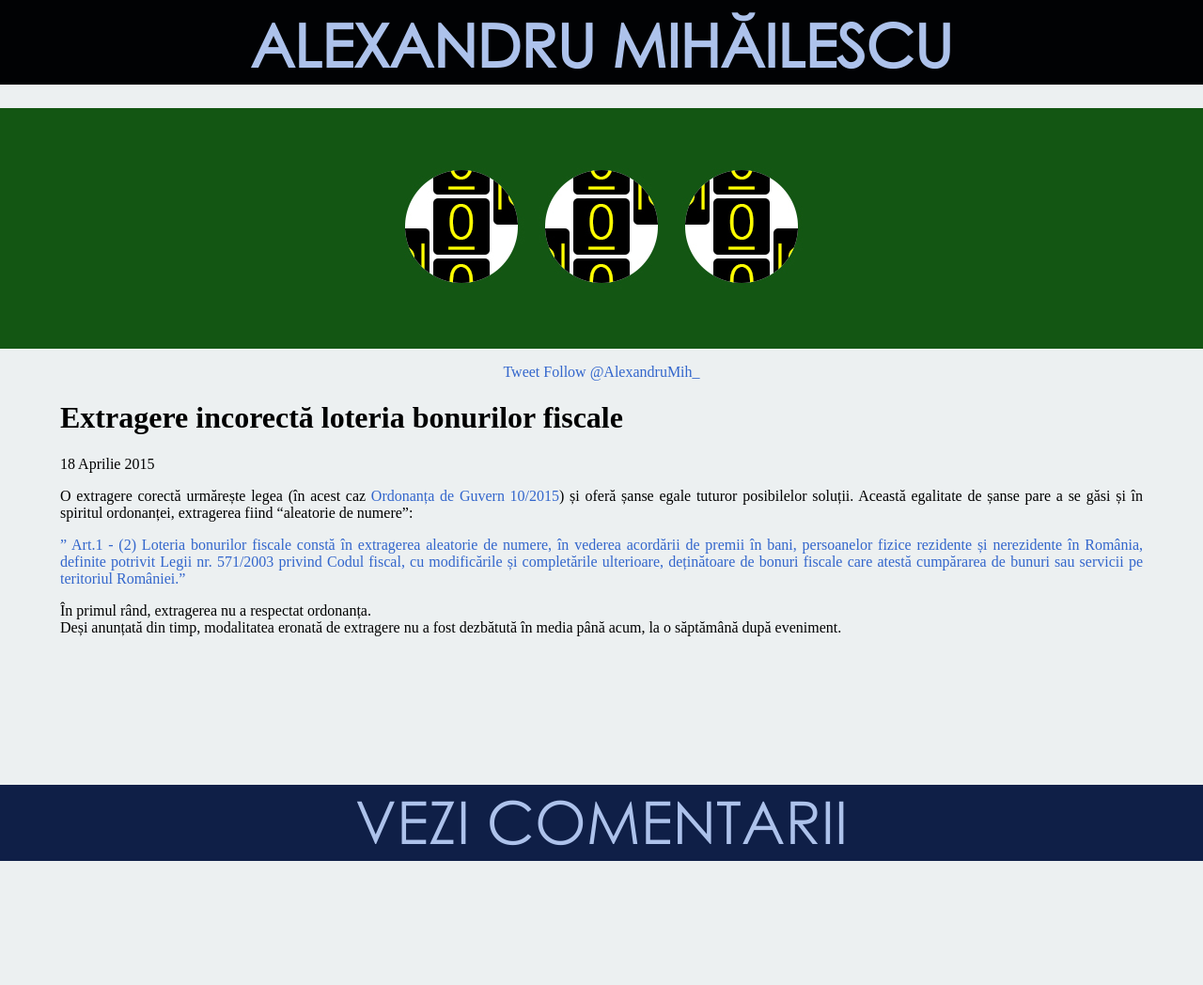
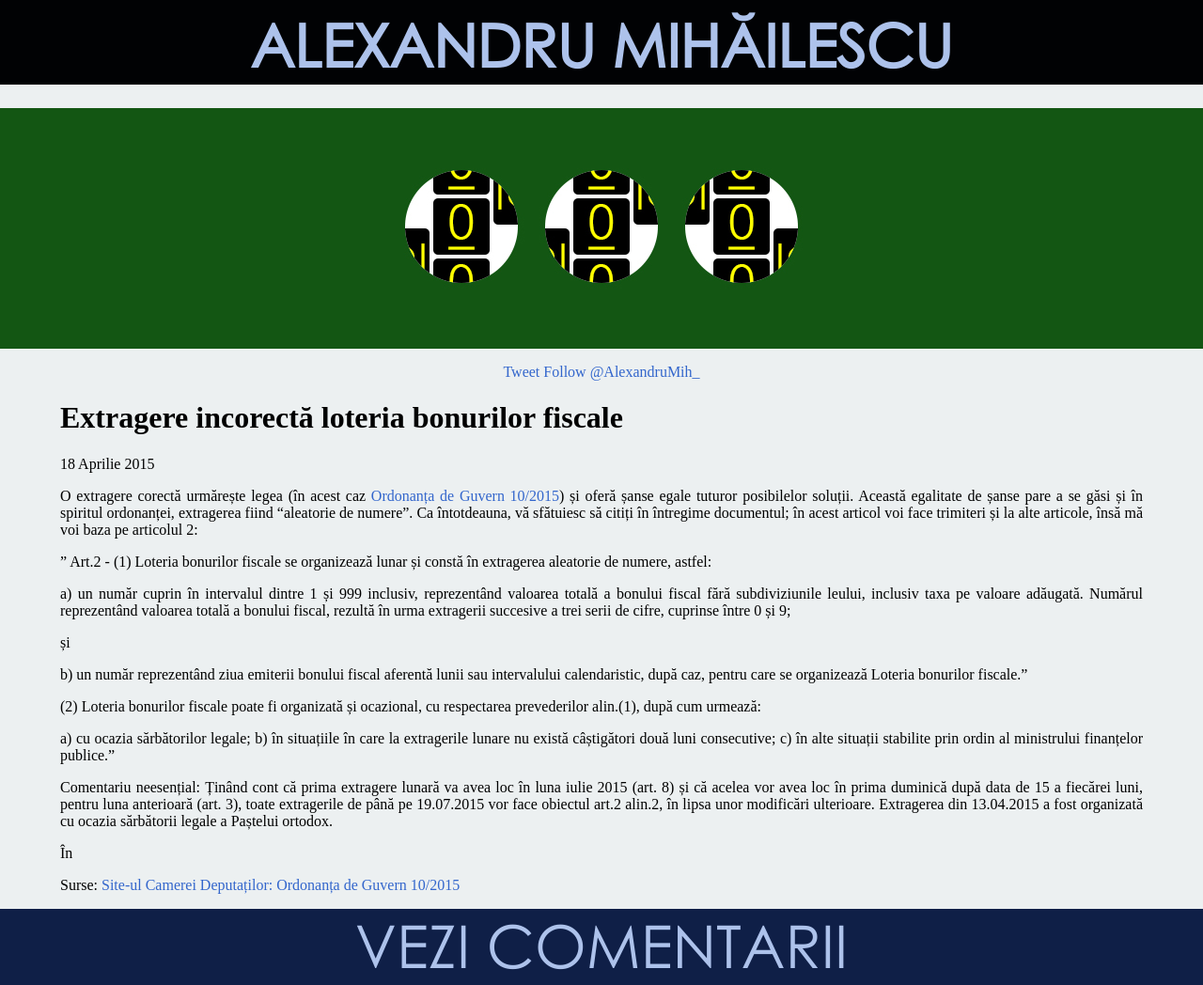
Before and after one commit to AlexandruMihailescu/alexandrumihailescu.github.com, a Jekyll site: the page built from _posts/2015-04-18-extragere-incorecta-loteria-bonurilor.md, in a window 1280 px wide. Shown: the whole page at 94% size. Built offline with Jekyll 4.4.1, drawn with Linux system fonts in a browser that asks for light colours; nearby versions of some CDN libraries; Markdown is read by kramdown in place of the engine named in the settings; comment, search, counter and statistics services are not loaded; before the commit the page ends 916 px from its top, so only the background shows below that.

Commit message:
updated article

```diff
--- a/_posts/2015-04-18-extragere-incorecta-loteria-bonurilor.md
+++ b/_posts/2015-04-18-extragere-incorecta-loteria-bonurilor.md
@@ -5,9 +5,25 @@ cover: blog/covers/loto000.jpg
 backgroundcolour: "#135613"
 summary: Scurtă explicație a incorectitudinii primei extrageri.
 ---
-O extragere corectă urmărește legea (în acest caz [Ordonanța de Guvern 10/2015](http://www.cdep.ro/proiecte/2015/200/50/0/og282.pdf)) și oferă șanse egale tuturor posibilelor soluții. Această egalitate de șanse pare a se găsi și în spiritul ordonanței, extragerea fiind "aleatorie de numere":
+O extragere corectă urmărește legea (în acest caz [Ordonanța de Guvern 10/2015](http://www.cdep.ro/proiecte/2015/200/50/0/og282.pdf)) și oferă șanse egale tuturor posibilelor soluții. Această egalitate de șanse pare a se găsi și în spiritul ordonanței, extragerea fiind "aleatorie de numere". Ca întotdeauna, vă sfătuiesc să citiți în întregime documentul; în acest articol voi face trimiteri și la alte articole, însă mă voi baza pe articolul 2:
 
-[" Art.1 - (2) Loteria bonurilor fiscale constă în extragerea aleatorie de numere, în vederea acordării de premii în bani, persoanelor fizice rezidente și nerezidente în România, definite potrivit Legii nr. 571/2003 privind Codul fiscal, cu modificările și completările ulterioare, deținătoare de bonuri fiscale care atestă cumpărarea de bunuri sau servicii pe teritoriul României."](http://www.cdep.ro/proiecte/2015/200/50/0/og282.pdf)
+" Art.2 - (1) Loteria bonurilor fiscale se organizează lunar și constă în extragerea aleatorie de numere, astfel:
 
-În primul rând, extragerea nu a respectat ordonanța.
-Deși anunțată din timp, modalitatea eronată de extragere nu a fost dezbătută în media până acum, la o săptămână după eveniment.
+a) un număr cuprin în intervalul dintre 1 și 999 inclusiv, reprezentând valoarea totală a bonului fiscal fără subdiviziunile leului, inclusiv taxa pe valoare adăugată. Numărul reprezentând valoarea totală a bonului fiscal, rezultă  în urma extragerii succesive a trei serii de cifre, cuprinse între 0 și 9;
+
+și
+
+b) un număr reprezentând ziua emiterii bonului fiscal aferentă lunii sau intervalului calendaristic, după caz, pentru care se organizează Loteria bonurilor fiscale."
+
+(2) Loteria bonurilor fiscale poate fi organizată și ocazional, cu respectarea prevederilor alin.(1), după cum urmează:
+
+a) cu ocazia sărbătorilor legale;
+b) în situațiile în care la extragerile lunare nu există câștigători două luni consecutive;
+c) în alte situații stabilite prin ordin al ministrului finanțelor publice."
+
+Comentariu neesențial: Ținând cont că prima extragere lunară va avea loc în luna iulie 2015 (art. 8) și că acelea vor avea loc în prima duminică după data de 15 a fiecărei luni, pentru luna anterioară (art. 3), toate extragerile de până pe 19.07.2015 vor face obiectul art.2 alin.2, în lipsa unor modificări ulterioare. Extragerea din 13.04.2015 a fost organizată cu ocazia sărbătorii legale a Paștelui ortodox.
+
+În
+
+Surse:
+[Site-ul Camerei Deputaților: Ordonanța de Guvern 10/2015](http://www.cdep.ro/proiecte/2015/200/50/0/og282.pdf)
```
